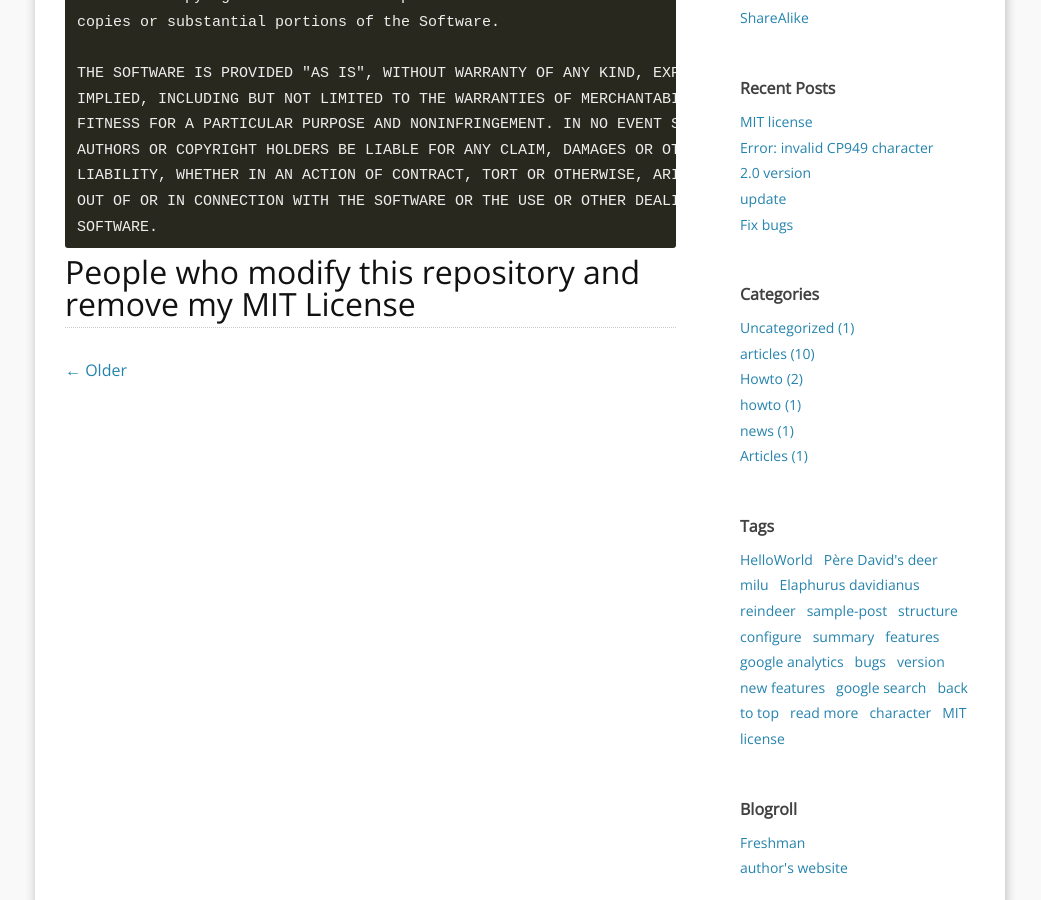
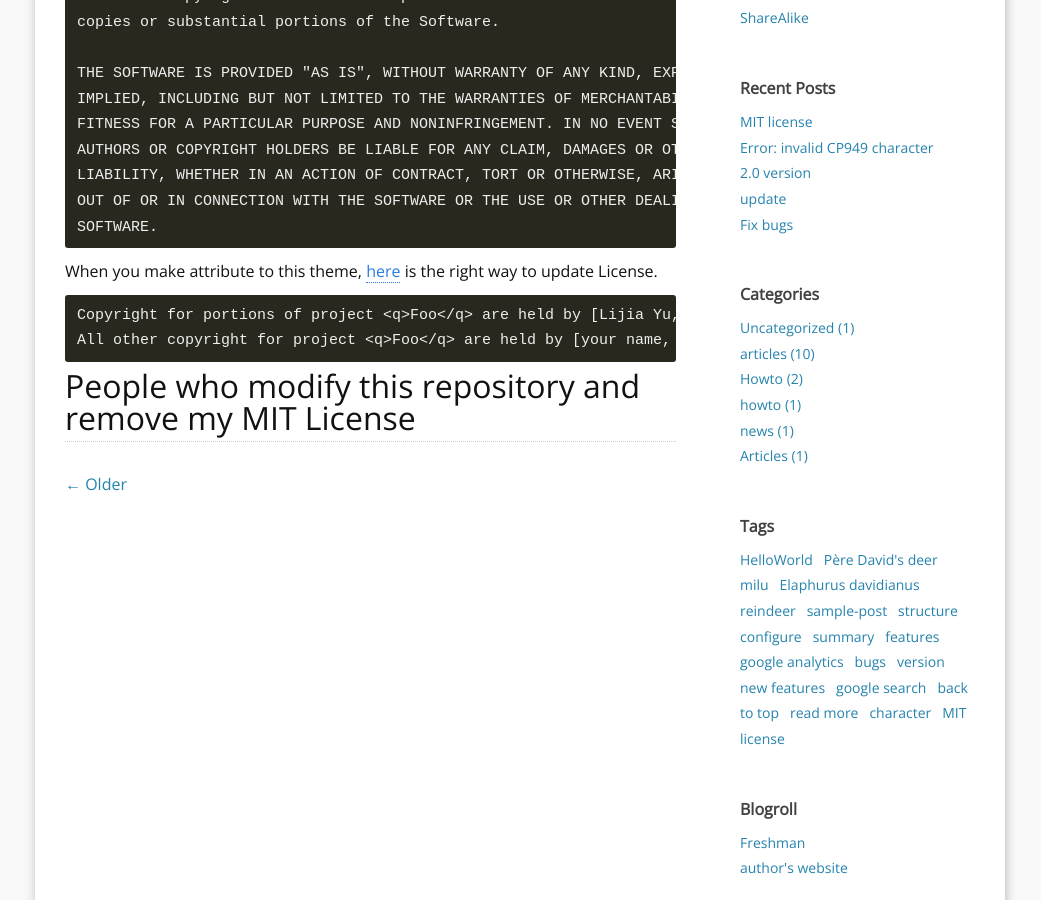
Before and after one commit to yulijia/freshman21, a Jekyll site: the page built from _posts/2015-07-02-MIT-license.md, in a window 1280 px wide and 900 px high, scrolled down 744 px. Shown: the whole window, without its empty margins (120-1161 px from the left). Built offline with Jekyll 4.4.1, drawn with Linux system fonts in a browser that asks for light colours; nearby versions of some CDN libraries; comment, search, counter and statistics services are not loaded.

Commit message:
update the right way to modify MIT license

```diff
--- a/_posts/2015-07-02-MIT-license.md
+++ b/_posts/2015-07-02-MIT-license.md
@@ -39,4 +39,12 @@ OUT OF OR IN CONNECTION WITH THE SOFTWARE OR THE USE OR OTHER DEALINGS IN THE
 SOFTWARE.
 ~~~
 
+When you make attribute to this theme, [here](http://programmers.stackexchange.com/questions/277688/if-i-fork-a-project-on-github-that-is-licensed-under-mit-how-to-i-handle-the-at) is the right way to update License.
+
+~~~
+Copyright for portions of project <q>Foo</q> are held by [Lijia Yu, 2014] as part of project <q>Freshman21</q>.
+All other copyright for project <q>Foo</q> are held by [your name, year].
+~~~
+
+
 ## People who modify this repository and remove my MIT License
```
